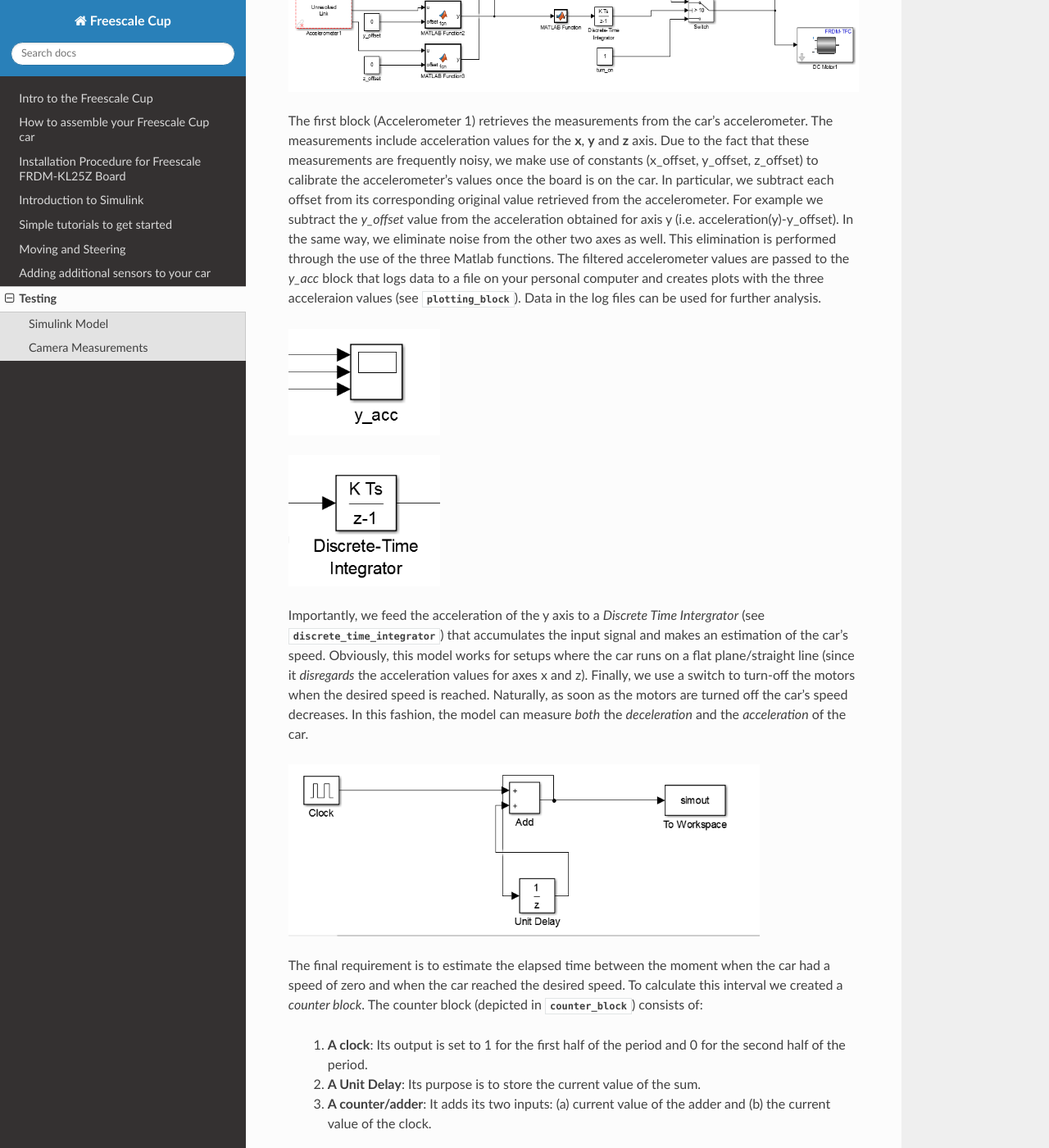
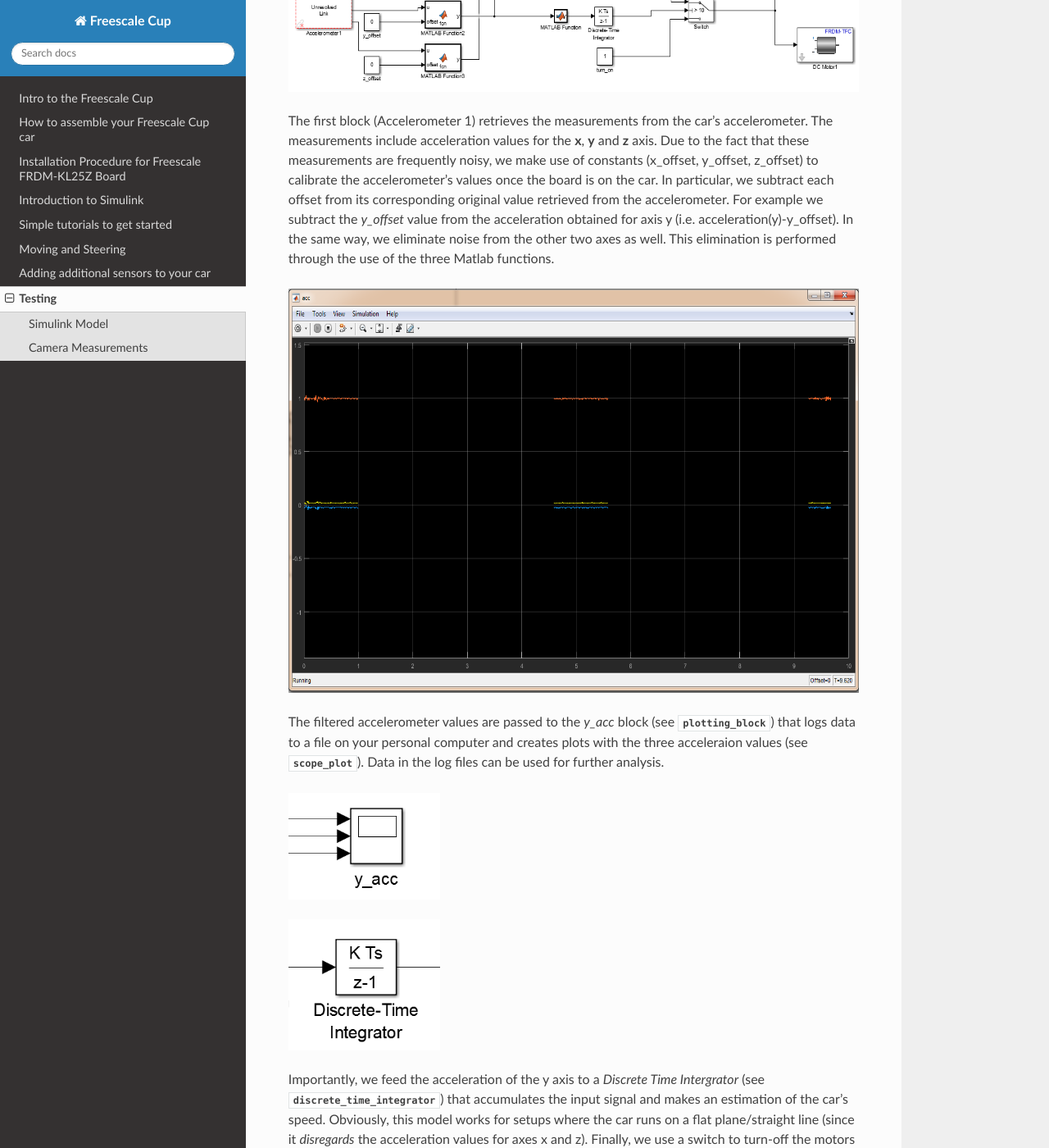
Before and after one commit to 0152la/FreescaleDocumentation, a Sphinx documentation site: the page built from source/testing.rst, in a window 1280 px wide and 1400 px high, scrolled down 772 px. Shown: the whole window at 82% size. Built offline with Sphinx 7.4.7 and the Read the Docs theme 2.0.0, drawn with Linux system fonts in a browser that asks for light colours; some of the changed text lies outside the part shown.

Commit message:
added acceleration plots

```diff
--- a/source/testing.rst
+++ b/source/testing.rst
@@ -19,7 +19,13 @@ The Simulink model used to test the application is depicted in :numref:`test_sim
    :scale: 70 %
    :name: test_simulation
 
-The first block (Accelerometer 1) retrieves the measurements from the car's accelerometer. The measurements include acceleration values for the **x**, **y** and **z** axis. Due to the fact that these measurements are frequently noisy, we make use of constants (x_offset, y_offset, z_offset) to calibrate the accelerometer's values once the board is on the car. In particular, we subtract each offset from its corresponding original value retrieved from the accelerometer. For example we subtract the *y_offset* value from the acceleration obtained for axis y (i.e. acceleration(y)-y_offset). In the same way, we eliminate noise from the other two axes as well. This elimination is performed through the use of the three Matlab functions. The filtered accelerometer values are passed to the *y_acc* block that logs data to a file on your personal computer and creates plots with the three acceleraion values (see :numref:`plotting_block`). Data in the log files can be used for further analysis.
+The first block (Accelerometer 1) retrieves the measurements from the car's accelerometer. The measurements include acceleration values for the **x**, **y** and **z** axis. Due to the fact that these measurements are frequently noisy, we make use of constants (x_offset, y_offset, z_offset) to calibrate the accelerometer's values once the board is on the car. In particular, we subtract each offset from its corresponding original value retrieved from the accelerometer. For example we subtract the *y_offset* value from the acceleration obtained for axis y (i.e. acceleration(y)-y_offset). In the same way, we eliminate noise from the other two axes as well. This elimination is performed through the use of the three Matlab functions.
+
+.. figure:: Pictures/scope_plot.png
+   :scale: 70 %
+   :name: scope_plot
+
+The filtered accelerometer values are passed to the *y_acc* block  (see :numref:`plotting_block`) that logs data to a file on your personal computer and creates plots with the three acceleraion values (see :numref:`scope_plot`). Data in the log files can be used for further analysis.
 
 .. figure:: Pictures/plotting_block.PNG
    :scale: 70 %
@@ -50,12 +56,17 @@ To summarise, the aforementioned counter block estimates the following values:
 
 These two values are used to estimate the acceleration and the deceleration of the car.
 
+.. figure:: Pictures/ladder.jpg
+   :scale: 40 %
+   :name: ladder
+
+
 Camera Measurements
 -------------------
 
 Finally to measure the car's performance you can measure the performance of each individual component of the car. In this section we will explain how to measure the performance of the car's camera. In particular we are going to measure the camera's aperture (i.e. how wide the camera is). There are two factors that affect the camera's aperture:
 
-	1. **Height factor**: (with a range from 6 t 20cm) . We used a lego constructed ladder to move the camera to different heights (see :numref:`discrete_time_integrator`). We've tested the camera's aperture for various heights between the range 6 - 20cm. The height of the ladder was manually changed with the a ruler to move the camera to the desired height. Clearly, as the height of the camera increases, its aperture also increases.
+	1. **Height factor**: (with a range from 6 t 20cm) . We used a lego constructed ladder (see :numref:`ladder`) to move the camera to different heights (see :numref:`discrete_time_integrator`). We've tested the camera's aperture for various heights between the range 6 - 20cm. The height of the ladder was manually changed with the a ruler to move the camera to the desired height. Clearly, as the height of the camera increases, its aperture also increases.
 	2. **Camera angle**: We've tried a combination of different angles to measure the performance of the camera. Different angles correspond to different fields of vision. Generally, there is only need for four angles (0,30,60,90). All four angles were tested with different combinations of heights.
 
 Admittedly, the aperture of the camera is directly proportional to the height and the angle of the camera. We measured the camera's aperture for different combinations of heights and angles to evaluate the camera's performance. By having the camera connected to a desktop pc and through the *Simulink* software you can carry out the following experiment: Take two pieces of lego (or any other small object), one with your right hand and one with your left hand and close your hands until the two pieces of lego are in the camera's field of vision.
```
Also changed, not shown: source/Pictures/ladder.jpg (added), source/Pictures/scope_plot.png (added).
